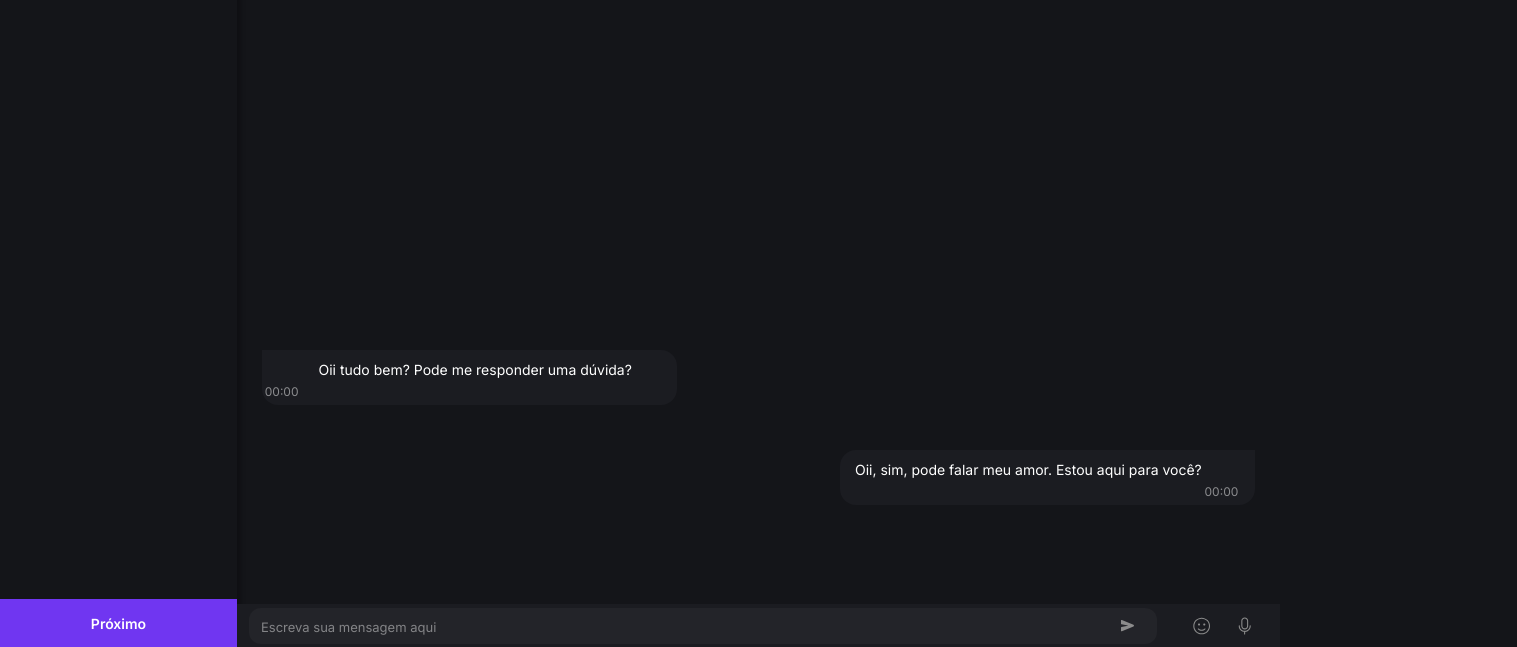
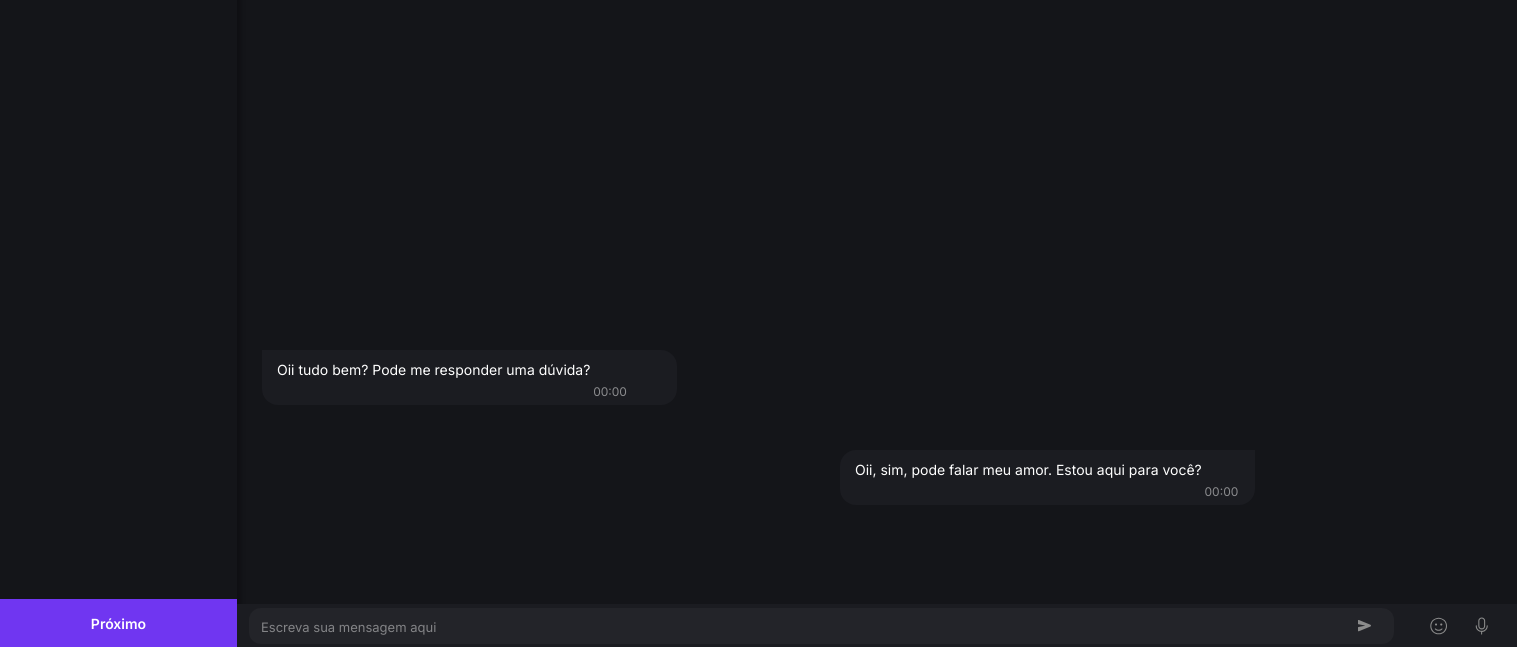
Before and after one commit to MarcoMacias/conversacomigo, a plain HTML site: page chat.html in a window 1280 px wide. Shown: the part 153-800 px from the top of the page, 1517 px wide, since content can reach past the window. Drawn offline with nearby package versions, Linux system fonts and the light colour scheme; a script that the page names is missing.

Commit message:
inputContainer now is at the bottom of the page

```diff
--- a/chat.css
+++ b/chat.css
@@ -144,7 +144,7 @@ main {
 .segundoContainer {
     display: flex;
     flex-direction: column;
-    justify-content: space-between;
+    /*justify-content: space-between;*/
     width: 100%;
     height: 40%;
 }
@@ -257,6 +257,10 @@ main {
     max-width: 100vw!important;
 }
 
+.mt-5 {
+    margin-top: 0px!important;
+}
+
 @media screen and (max-width: 600px) {
     aside {
         display: none;
--- a/chat.html
+++ b/chat.html
@@ -47,12 +47,13 @@
             <div class="containerConversa">
                 <div class="containerTextUm">
                     <div class="bolhaConversa" id="bolha1">
-                        <div class="direitaConversa">
-                            <span>00:00</span>
-                        </div>
 
                          <div class="esquerdaConversa">
                             <p class="textosMudar">Oii tudo bem? Pode me responder uma dúvida?</p>
+                        </div>
+
+                        <div class="direitaConversa">
+                            <span>00:00</span>
                         </div>
                     </div>
                 </div>
@@ -72,7 +73,7 @@
 
 
             <div class="container mt-5"
-                style="background-color: #1B1C21; display: flex; align-items: center; justify-content: center; height: 43px;">
+                style="background-color: #1B1C21; display: flex; align-items: center; justify-content: center; height: 43px;position: absolute;bottom: 0;">
                 <div class="input-group">
                     <input id="inputText" type="text" class="form-control" placeholder="Escreva sua mensagem aqui"
                         style="border-radius: 12px;">
```
